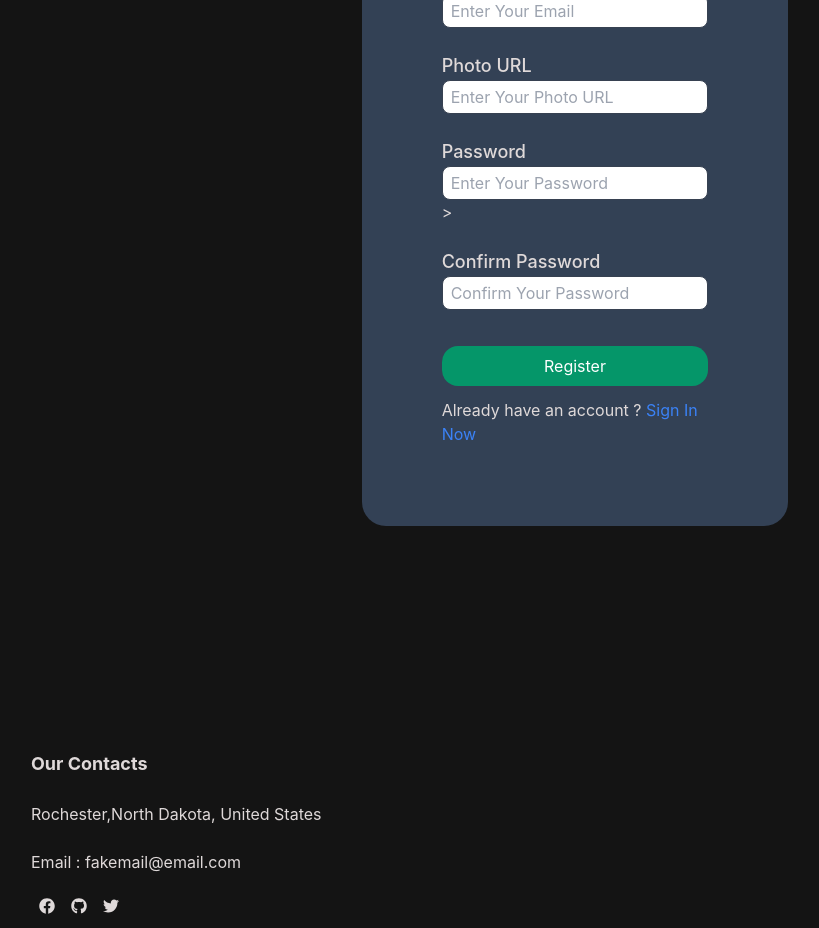
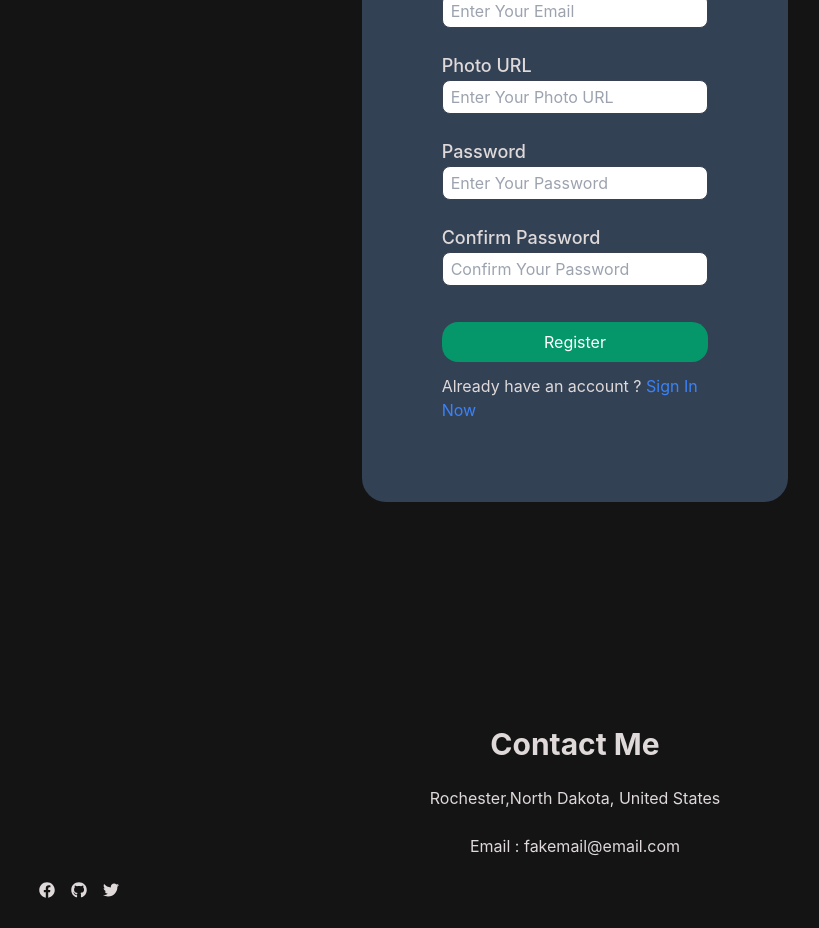
Before and after one commit to tanvir-taqi/course-up, a React (Create React App) app: page /register in a window 1280 px wide. Shown: the part 340-1268 px from the top of the page, without its empty margins (65-884 px from the left). Built offline with nearby package versions, Linux system fonts and the light colour scheme; no server answers.

Commit message:
first commit

```diff
--- a/src/components/Footer/Footer.js
+++ b/src/components/Footer/Footer.js
@@ -5,8 +5,8 @@ import { FaFacebook, FaGithub, FaTwitter } from 'react-icons/fa';
 const Footer = () => {
     return (
         <div className='py-24 md:px-24 p-6' >
-            <div className='flex flex-col'>
-                <h1 className="text-lg font-bold">Our Contacts</h1>
+            <div className='flex flex-col text-center'>
+                <h1 className="text-3xl  font-bold">Contact Me</h1>
                 <p className='my-6'>Rochester,North Dakota, United States</p>
                 <p>Email : fakemail@email.com</p>
                 <div className='flex my-6'>
--- a/src/components/Register/Register.js
+++ b/src/components/Register/Register.js
@@ -63,7 +63,7 @@ const Register = () => {
                 <div className="form-group flex flex-col py-3">
                     <label className='text-lg font-medium' htmlFor="password" >Password </label>
                     <input required  className='border border-gray-700 text-black rounded-lg py-1 px-2' type='password' name="password" id="password" placeholder='Enter Your Password' />
-               >
+
 
                 </div>
                 <div className="form-group flex flex-col py-3">
```
